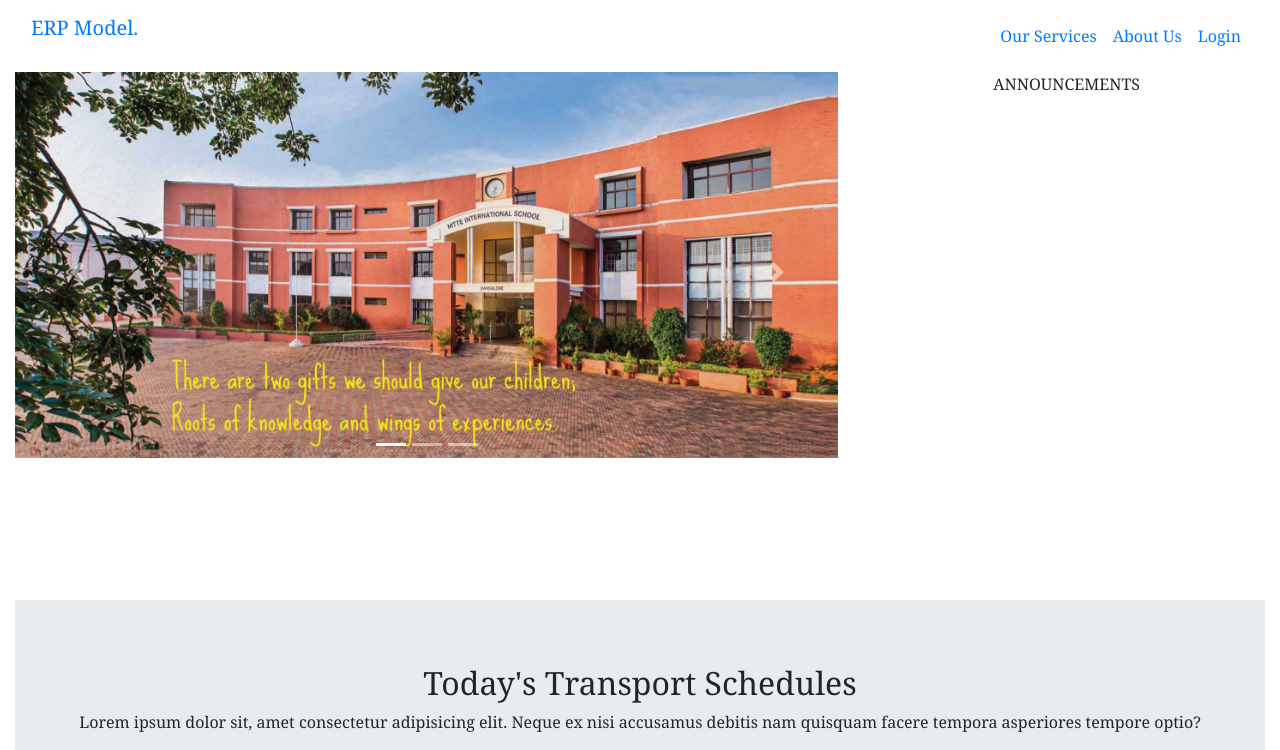
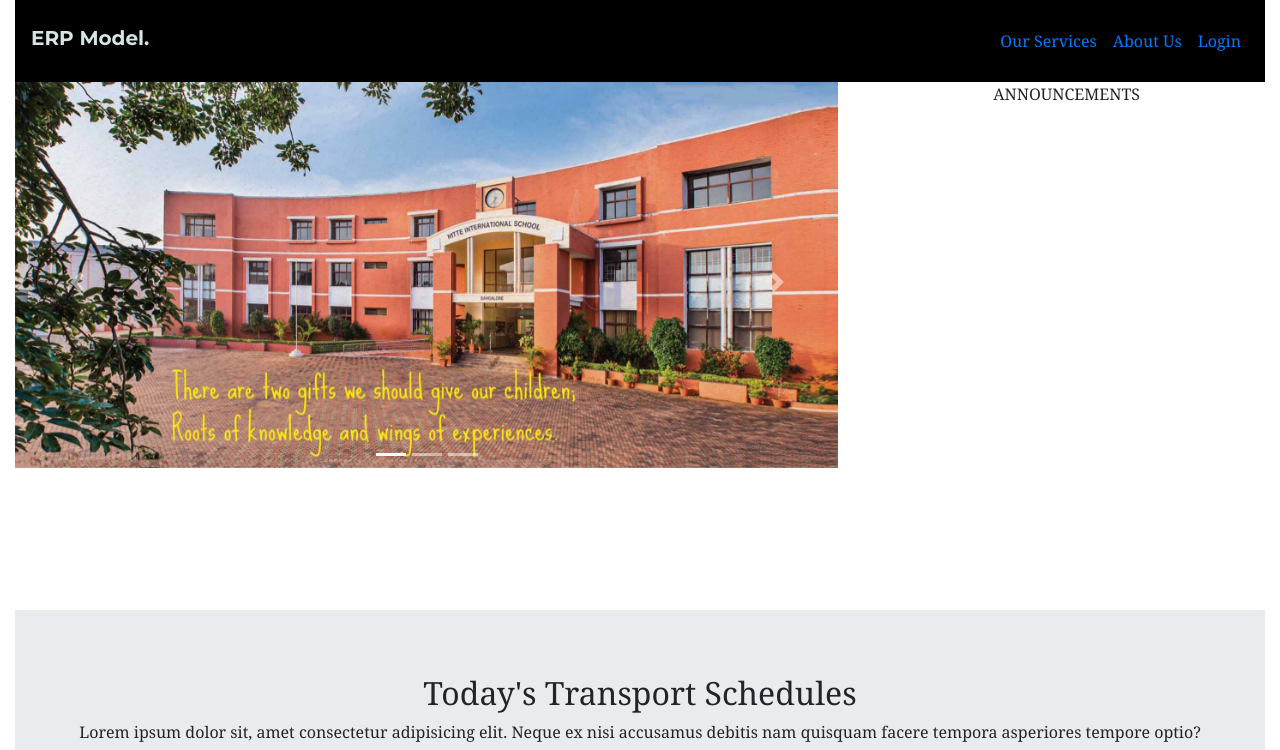
Before and after one commit to gyrodope69/school-management-website, a PHP site: page /school-management-website/index.php in a window 1280 px wide. Shown: the top 750 px of the page. Run offline with PHP 8.4, Linux system fonts and the light colour scheme; data comes from the database, SQL or seed files in the repository.

Commit message:
Update header.php

```diff
--- a/includes/header.php
+++ b/includes/header.php
@@ -1,5 +1,13 @@
-<nav class="navbar navbar-expand-md">
-    <p class="text-primary"><a class="navbar-brand" href="../index.php">ERP Model.</a></p>
+<head>
+<link rel="preconnect" href="https://fonts.googleapis.com">
+  <link rel="preconnect" href="https://fonts.gstatic.com" crossorigin>
+
+  <link href="https://fonts.googleapis.com/css2?family=Montserrat:wght@700&display=swap" rel="stylesheet">
+</head>
+
+<nav class="navbar navbar-expand-md" style="background-color:black;color:#fff;border-color: #080808;padding-bottom:0 0 4.5rem ; font-family: 'Montserrat', sans-serif; ">
+
+    <p class="text-primary" style="padding-top: 10px;"><a class="navbar-brand"  style="color:#D6E4E5; font-family: 'Montserrat', sans-serif;" href="http://localhost/school-management-website/index.php">ERP Model.</a></p>
 
     <button class="navbar-toggler" type="button" data-toggle="collapse" data-target="#collapsibleNavbar">
         <i class="fa fa-bars text-primary" aria-hidden="true"></i>
```
